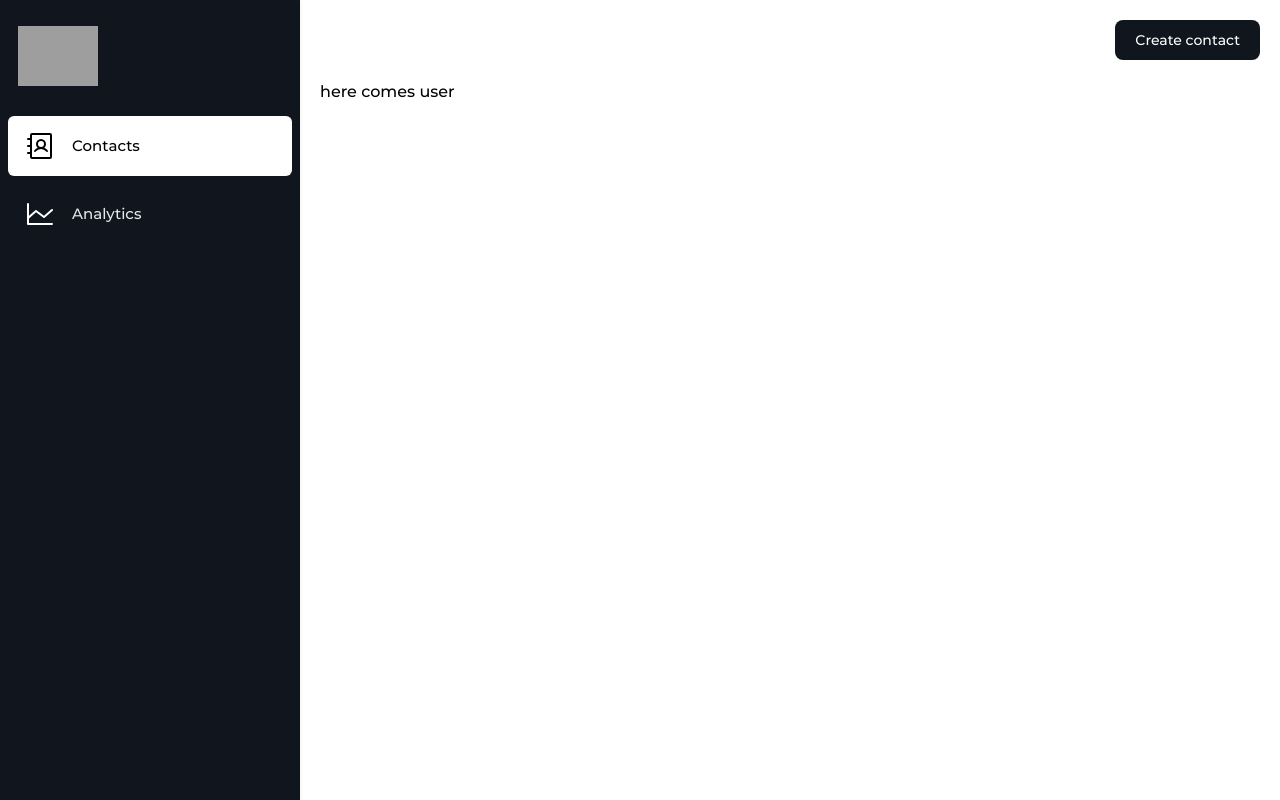
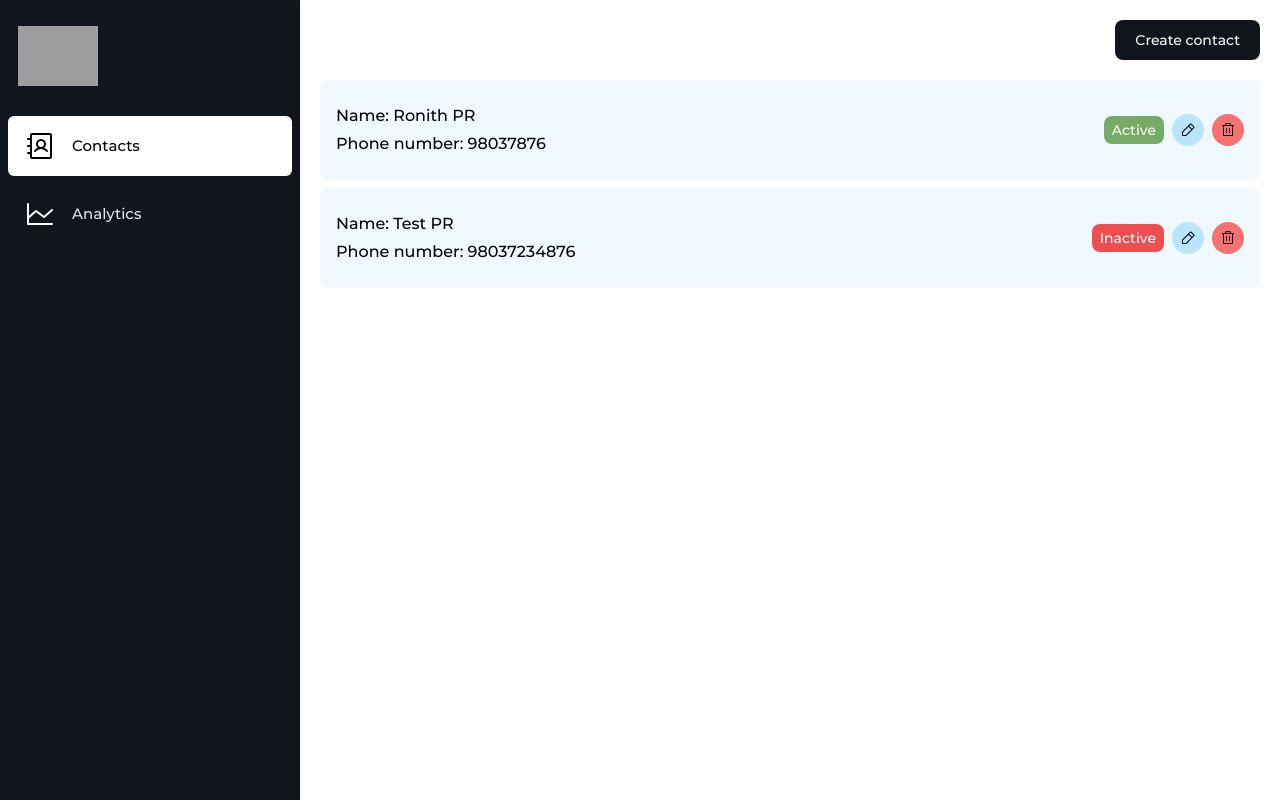
Before and after one commit to RonithPR16/taiyo-assignment, a React (Create React App) app: page / in a window 1280 px wide. Built offline with nearby package versions, Linux system fonts and the light colour scheme; grey boxes are pictures that could not be loaded.

Commit message:
Added ui for contact card

```diff
--- a/package.json
+++ b/package.json
@@ -4,11 +4,16 @@
   "private": true,
   "dependencies": {
     "@phosphor-icons/react": "^2.1.7",
+    "@reduxjs/toolkit": "^2.2.7",
     "@testing-library/jest-dom": "^5.14.1",
     "@testing-library/react": "^13.0.0",
     "@testing-library/user-event": "^13.2.1",
+    "chart.js": "^4.4.4",
     "react": "^18.3.1",
+    "react-chartjs-2": "^5.2.0",
     "react-dom": "^18.3.1",
+    "react-query": "^3.39.3",
+    "react-redux": "^9.1.2",
     "react-router-dom": "^6.26.1",
     "react-scripts": "5.0.1",
     "web-vitals": "^2.1.0"
--- /dev/null
+++ b/src/components/Badge.tsx
@@ -0,0 +1,20 @@
+import React from "react";
+
+const Badge = ({
+  text,
+  type,
+}: {
+  text: string;
+  type: "active" | "inactive";
+}) => {
+  return (
+  <div
+      className="px-2 py-1 rounded-lg text-white font-medium text-sm"
+      style={{ backgroundColor: type === "active" ? "#76ab65" : "#EE4E4E" }}
+    >
+      <p className="capitalize">{text}</p>
+    </div>
+  );
+};
+
+export default Badge;
--- a/src/index.tsx
+++ b/src/index.tsx
@@ -7,7 +7,12 @@ import {
 import DashboardLayout from './layouts/DashboardLayout';
 import ContactsManager from './view/ContactsManager/ContactsManager';
 import ChartsAndMaps from './view/ChartsAndMaps/ChartsAndMaps';
+import { Provider } from 'react-redux';
+import { store } from './store/store';
+import { QueryClient, QueryClientProvider } from 'react-query';
 
+
+const queryClient = new QueryClient();
 const router = createBrowserRouter([
   {
     path: "/",
@@ -20,9 +25,11 @@ const router = createBrowserRouter([
   {
     path: "analytics",
     element: (
+      <QueryClientProvider client={queryClient}>
        <DashboardLayout>
         <ChartsAndMaps/>
-       </DashboardLayout>
+        </DashboardLayout>
+        </QueryClientProvider>
     )
   },
 ]);
@@ -32,5 +39,7 @@ const root = ReactDOM.createRoot(
   document.getElementById('root') as HTMLElement
 );
 root.render(
+  <Provider store={store}>
   <RouterProvider router={router} />
+  </Provider>
 );
--- /dev/null
+++ b/src/store/slices/contactsStore.ts
@@ -0,0 +1,41 @@
+import { createSlice } from '@reduxjs/toolkit'
+import type { PayloadAction } from '@reduxjs/toolkit'
+import { ContactDetailsProp } from '../../types/contact-info.type'
+
+export interface ContactsState {
+  contacts: ContactDetailsProp[]
+}
+
+const initialState: ContactsState = {
+    contacts: [
+        {
+            firstName: 'Ronith',
+            id: 'kejhf',
+            lastName: 'PR',
+            phoneNumber: '98037876',
+            status:'active'
+        },
+         {
+            firstName: 'Test',
+            id: 'kejerfhf',
+            lastName: 'PR',
+            phoneNumber: '98037234876',
+            status:'inactive'
+      }
+  ],
+}
+
+export const contactsSlice = createSlice({
+  name: 'contact',
+  initialState,
+  reducers: {
+      addContact: (state, action: PayloadAction<ContactDetailsProp>) => {
+      state.contacts.push( action.payload)
+    },
+  },
+})
+
+// Action creators are generated for each case reducer function
+export const { addContact } = contactsSlice.actions
+
+export default contactsSlice.reducer
--- /dev/null
+++ b/src/store/store.ts
@@ -0,0 +1,13 @@
+import { configureStore } from '@reduxjs/toolkit'
+import contactsReducer from './slices/contactsStore';
+
+export const store = configureStore({
+    reducer: {
+      contacts:  contactsReducer,
+  },
+})
+
+// Infer the `RootState` and `AppDispatch` types from the store itself
+export type RootState = ReturnType<typeof store.getState>
+// Inferred type: {posts: PostsState, comments: CommentsState, users: UsersState}
+export type AppDispatch = typeof store.dispatch
--- a/src/view/ContactsManager/ContactsManager.tsx
+++ b/src/view/ContactsManager/ContactsManager.tsx
@@ -1,72 +1,72 @@
 import { useState } from 'react'
 import PrimaryButton from '../../components/PrimaryButton'
 import CustomModal from '../../components/CustomModal';
-import CustomInput from '../../components/CustomInput';
-import RadioButton from '../../components/RadioButton';
 import { ContactDetailsProp } from '../../types/contact-info.type';
+import { useDispatch, useSelector } from 'react-redux';
+import { RootState } from '../../store/store';
+import { addContact } from '../../store/slices/contactsStore';
+import ContactCard from './components/ContactCard';
+import ContactForm from './components/ContactForm';
 
-type Props = {}
-
-function ContactsManager({ }: Props) {
+function ContactsManager() {
+  const dispatch = useDispatch()
+  const users = useSelector((state: RootState) => state.contacts.contacts)
   const [showModal, setShowModal] = useState<boolean>(false);
+  const [showDeleteModal, setShowDeleteModal] = useState<boolean>(false);
   const [userInfo, setUserInfo] = useState<ContactDetailsProp>({
     firstName: '',
     id: '',
     lastName: '',
     phoneNumber: '',
-    status:'active'
+    status: 'active'
   })
 
-  const [users, setUsers] = useState<ContactDetailsProp[]>([
-    {
-      firstName: 'Ronith',
-      lastName: 'PR',
-      id: 'eufhieuh',
-      phoneNumber: '8105261162',
-      status:'active'
-    }
-  ]);
 
   const handleAddContact = () => {
-    console.log('add contact', userInfo);
-    setUsers([...users, userInfo])
+    dispatch(addContact(userInfo))
     setShowModal(!showModal)
   }
 
   const handleModelClose = () => {
     setShowModal(!showModal)
   }
+
   return (
     <div className='px-5 pt-5'>
       <div className='flex justify-end mb-5'>
-      <PrimaryButton label='Create contact' onClick={handleModelClose} />
+        <PrimaryButton label='Create contact' onClick={handleModelClose} />
       </div>
-     {users.length === 0 ? <div className='h-full w-full flex flex-col p-20 items-center m-auto text-center gap-2'>
+      {users.length === 0 ? <div className='h-full w-full flex flex-col p-20 items-center m-auto text-center gap-2'>
         <h1 className='font-bold text-xl'>No contact found</h1>
         <h2 className='font-medium'>Please add contact from Create contact button </h2>
       </div> : <>
-      here comes user
+        <div className='flex flex-col gap-2'>
+            {users.map((user) => <ContactCard user={user} onDelete={() => {
+            setShowDeleteModal(true)
+           }} onEdit={() => {
+            setUserInfo(user);
+            setShowModal(true)
+          }} />)}
+        </div>
       </>}
 
       <CustomModal visible={showModal} setVisible={handleModelClose}>
-           <div className='bg-white w-full'>
-          <CustomInput value={userInfo.firstName} onChange={(e) => {setUserInfo((prev)=>({...prev, firstName: e})) }} label='First Name' placeholder='Please enter first name'/>
-          <CustomInput  value={userInfo.lastName }  onChange={(e) => {setUserInfo((prev)=>({...prev, lastName: e})) }} label='Last Name' placeholder='Please enter last name'/>
-          <CustomInput  type='number' value={userInfo.phoneNumber }  onChange={(e) => {setUserInfo((prev)=>({...prev, phoneNumber: e})) }}label='number' placeholder='Please enter phone no' />
-          <div className='grid grid-cols-[1fr,2fr]'>
-              <h1 className="font-xl">
-                  Status:
-              </h1>
-            <div>
-              <RadioButton isChecked={userInfo.status === 'active' } label='Active' onClick={()=>{setUserInfo((prev)=>({...prev, status:'active'}))}}/>
-              <RadioButton isChecked={userInfo.status === 'inactive' } label='InActive' onClick={()=>{setUserInfo((prev)=>({...prev, status:'inactive'}))}} />
-              </div>
-          </div>
-             <div className="mt-5 flex justify-end">
-                <PrimaryButton label='Create contact' onClick={handleAddContact} />
-              </div>
-    </div>
-       </CustomModal>
+        <ContactForm
+          userInfo={userInfo}
+          setUserInfo={setUserInfo}
+          onSubmit={handleAddContact}
+        />
+      </CustomModal>
+
+      <CustomModal visible={showDeleteModal} setVisible={() => {
+        setShowDeleteModal(true)
+       }}>
+        <ContactForm
+          userInfo={userInfo}
+          setUserInfo={setUserInfo}
+          onSubmit={handleAddContact}
+        />
+      </CustomModal>
     </div>
 
   )
--- /dev/null
+++ b/src/view/ContactsManager/components/ContactCard.tsx
@@ -0,0 +1,34 @@
+import { ContactDetailsProp } from '../../../types/contact-info.type'
+import Badge from '../../../components/Badge';
+import { PencilSimple, Trash } from '@phosphor-icons/react';
+
+type Props = {
+  user: ContactDetailsProp;
+  onEdit: () => void;
+  onDelete: () => void;
+}
+
+function ContactCard({ user, onDelete, onEdit }: Props) {
+  return (
+    <div className='px-4 py-6 bg-sky-50 rounded-lg border-black-100'>
+      <div className="flex items-center">
+        <div className="flex flex-col gap-1 flex-1">
+          <p className=''>Name: {user.firstName} {user.lastName}</p>
+          <p className=''>Phone number: {user.phoneNumber}</p>
+        </div>
+        <div className='flex items-center gap-2'>
+          <Badge text={user.status} type={user.status} />
+          <button className='rounded-full bg-sky-200 p-2 cursor-pointer' onClick={onEdit}>
+            <PencilSimple />
+          </button>
+
+           <button className='rounded-full bg-red-400 p-2 cursor-pointer' onClick={onDelete}>
+            <Trash />
+          </button>
+        </div>
+      </div>
+    </div>
+  )
+}
+
+export default ContactCard
--- /dev/null
+++ b/src/view/ContactsManager/components/ContactForm.tsx
@@ -0,0 +1,48 @@
+import React from 'react'
+import CustomInput from '../../../components/CustomInput'
+import { ContactDetailsProp } from '../../../types/contact-info.type'
+import RadioButton from '../../../components/RadioButton';
+import PrimaryButton from '../../../components/PrimaryButton';
+
+type Props = {
+    userInfo: ContactDetailsProp;
+    setUserInfo: (val: ContactDetailsProp) => void;
+    onSubmit:()=>void
+}
+
+function ContactForm({setUserInfo,userInfo,onSubmit}: Props) {
+
+  return (
+     <div className='bg-white w-full'>
+          <CustomInput value={userInfo.firstName} onChange={(e) => {
+              setUserInfo({...userInfo, firstName: e})
+          }} label='First Name' placeholder='Please enter first name' />
+          <CustomInput value={userInfo.lastName} onChange={(e) => {
+              setUserInfo({...userInfo, lastName: e})
+          }} label='Last Name' placeholder='Please enter last name' />
+          <CustomInput type='number' value={userInfo.phoneNumber} onChange={(e) => {
+              setUserInfo({...userInfo, phoneNumber:e})
+          }}
+
+              label='number' placeholder='Please enter phone no' />
+          <div className='grid grid-cols-[1fr,2fr]'>
+            <h1 className="font-xl">
+              Status:
+            </h1>
+            <div>
+                  <RadioButton isChecked={userInfo.status === 'active'} label='Active' onClick={() => {
+                      setUserInfo({...userInfo, status:'active'})
+                  }} />
+                  <RadioButton isChecked={userInfo.status === 'inactive'} label='InActive' onClick={() => {
+                      setUserInfo({...userInfo, status:'inactive'})
+                  }} />
+            </div>
+          </div>
+          <div className="mt-5 flex justify-end">
+            <PrimaryButton label='Create contact' onClick={onSubmit} />
+          </div>
+        </div>
+  )
+}
+
+export default ContactForm
```
Also changed, not shown: src/view/ChartsAndMaps/ChartsAndMaps.tsx (+72 -5 lines), 1 other file (tests, documents, lock files or other folders).
